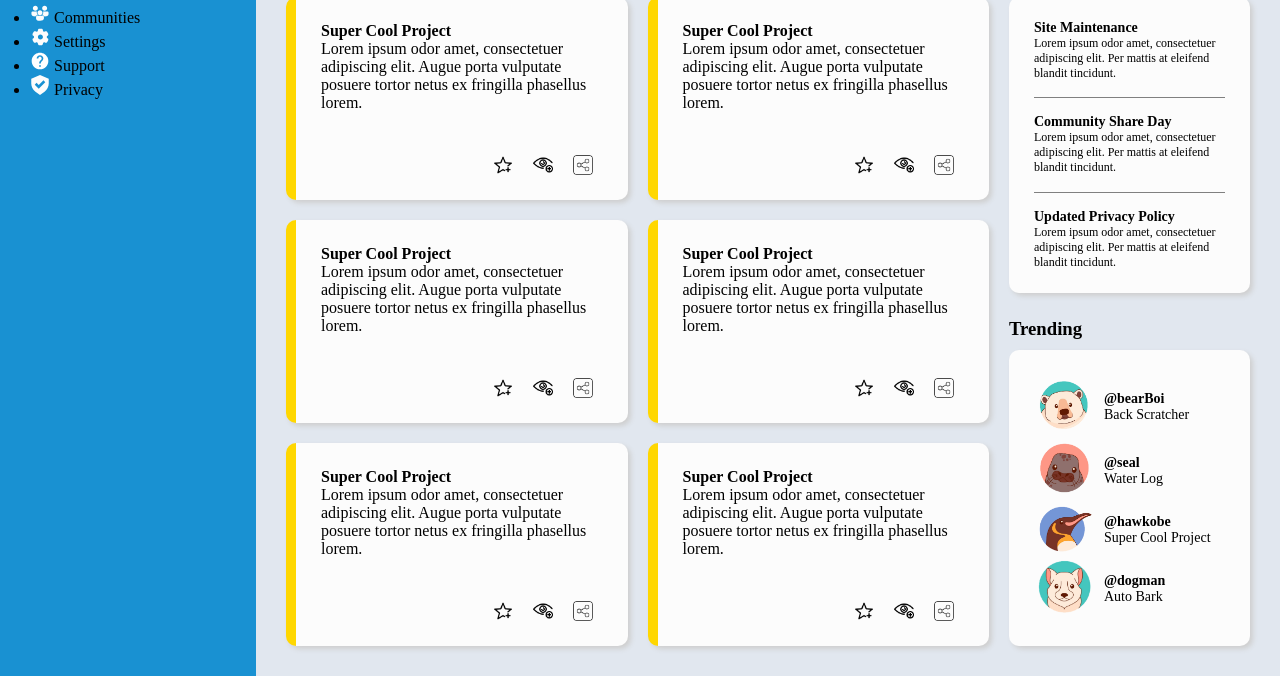
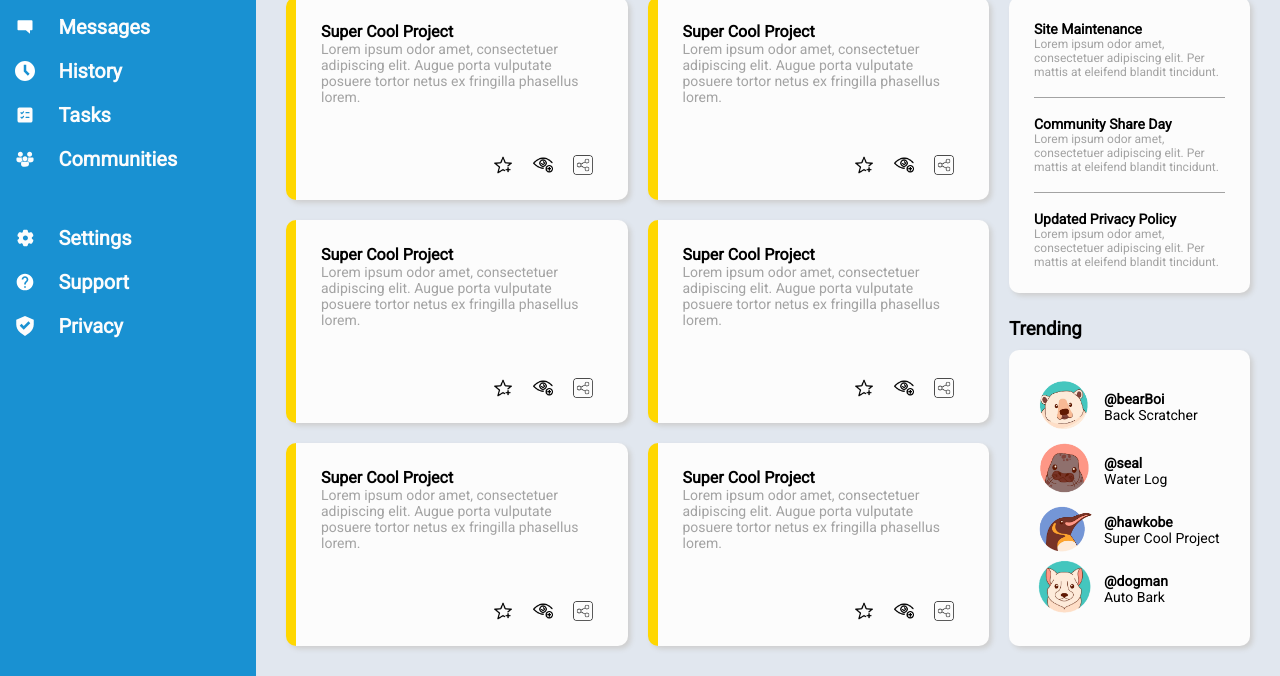
Before and after one commit to hawkobe/dashboard, a plain HTML site: page index.html in a window 1280 px wide. Shown: the part 198-874 px from the top of the page. Drawn offline with Linux system fonts and the light colour scheme.

Commit message:
changed font to roboto, styling for sidebar nav, general font styling

```diff
--- a/styles.css
+++ b/styles.css
@@ -1,6 +1,10 @@
 * {
   margin: 0;
   padding: 0;
+}
+
+body {
+  font-family: "Roboto", serif;
 }
 
 .container {
@@ -13,11 +17,6 @@
   --main-background: hsl(214, 32%, 91%);
 }
 
-.header,
-.sidebar {
-  padding: 0 30px;
-}
-
 h3 {
   padding-top: 5px;
 }
@@ -28,6 +27,7 @@
   grid-template-columns: 2fr 1fr;
   position: relative;
   box-shadow: 0 3px 5px hsl(0, 0%, 81%);
+  padding: 0 30px;
 }
 
 .search {
@@ -103,7 +103,29 @@
 .sidebar {
   background-color: var(--sidebar-blue);
   grid-row: 1 / span 2;
+  display: grid;
+  padding: 10px;
+  color: var(--header-white);
+  grid-auto-rows: min-content;
+  row-gap: 35px;
 }
+
+.logo,
+li {
+  display: grid;
+  align-items: center;
+  grid-template-columns: 1fr 8fr;
+  padding: 10px 0;
+  gap: 20px;
+}
+
+ul {
+  list-style: none;
+  font-size: 20px;
+  font-weight: bold;
+  padding-left: 5px;
+}
+
 
 .main-content {
   background-color: var(--main-background);
@@ -168,15 +190,22 @@
 }
 
 .announcement-card h4,
-.trending-card p  {
+.trending-card p,
+.project-card p  {
   font-size: 14px;
 }
 
-.announcement-card .border {
-  border-top: 1px solid gray;
+.project-card p,
+.announcement-card p {
+  color: hsl(0, 0%, 64%)
 }
 
-.announcement-card p {
+.announcement-card .border {
+  border-top: 1px solid hsl(0, 0%, 64%);
+}
+
+.announcement-card p,
+.profile-greeting p {
   font-size: 12px;
 }
 
```
